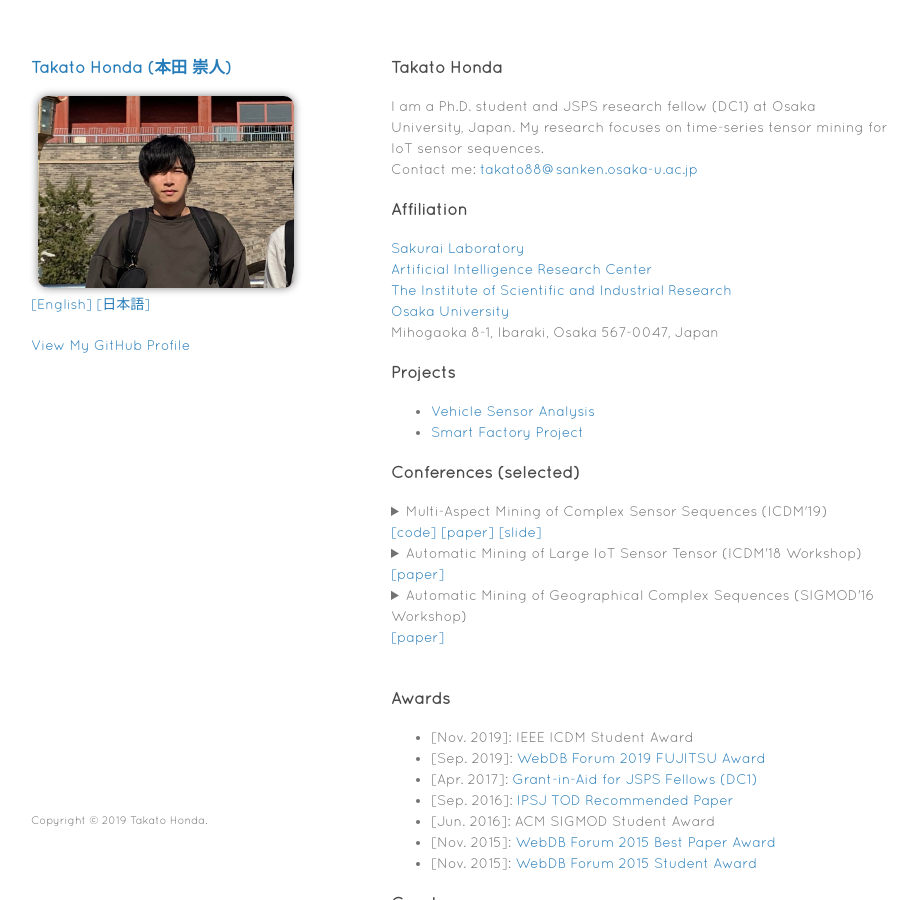
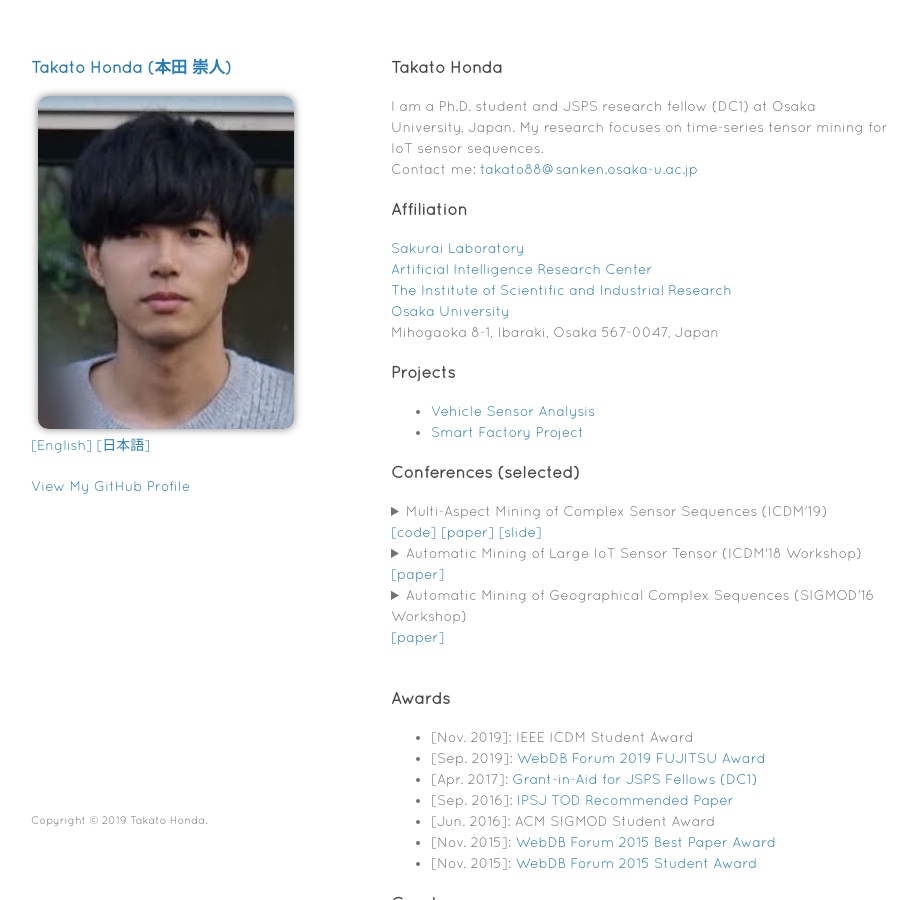
Before and after one commit to TakatoHonda/takatohonda.github.io, a Jekyll site: the page built from index.md, in a window 1280 px wide and 900 px high. Shown: the whole window, without its empty margins (179-1095 px from the left). Built offline with Jekyll 4.4.1, drawn with Linux system fonts in a browser that asks for light colours; our own code applies the rules of GitHub Pages for plain Markdown files.

Commit message:
change face

```diff
--- a/_config.yml
+++ b/_config.yml
@@ -1,5 +1,5 @@
 title: Takato Honda (本田 崇人)
-logo: /assets/img/prof.jpg
+logo: /assets/img/face.jpg
 description: <a href="https://takatohonda.github.io">[English]</a>
              <a href="https://takatohonda.github.io/jp/">[日本語]</a><br>
 show_downloads: false
```
Also changed, not shown: assets/img/face.jpg, assets/img/prof_02.jpg (renamed from assets/img/prof.jpg).
